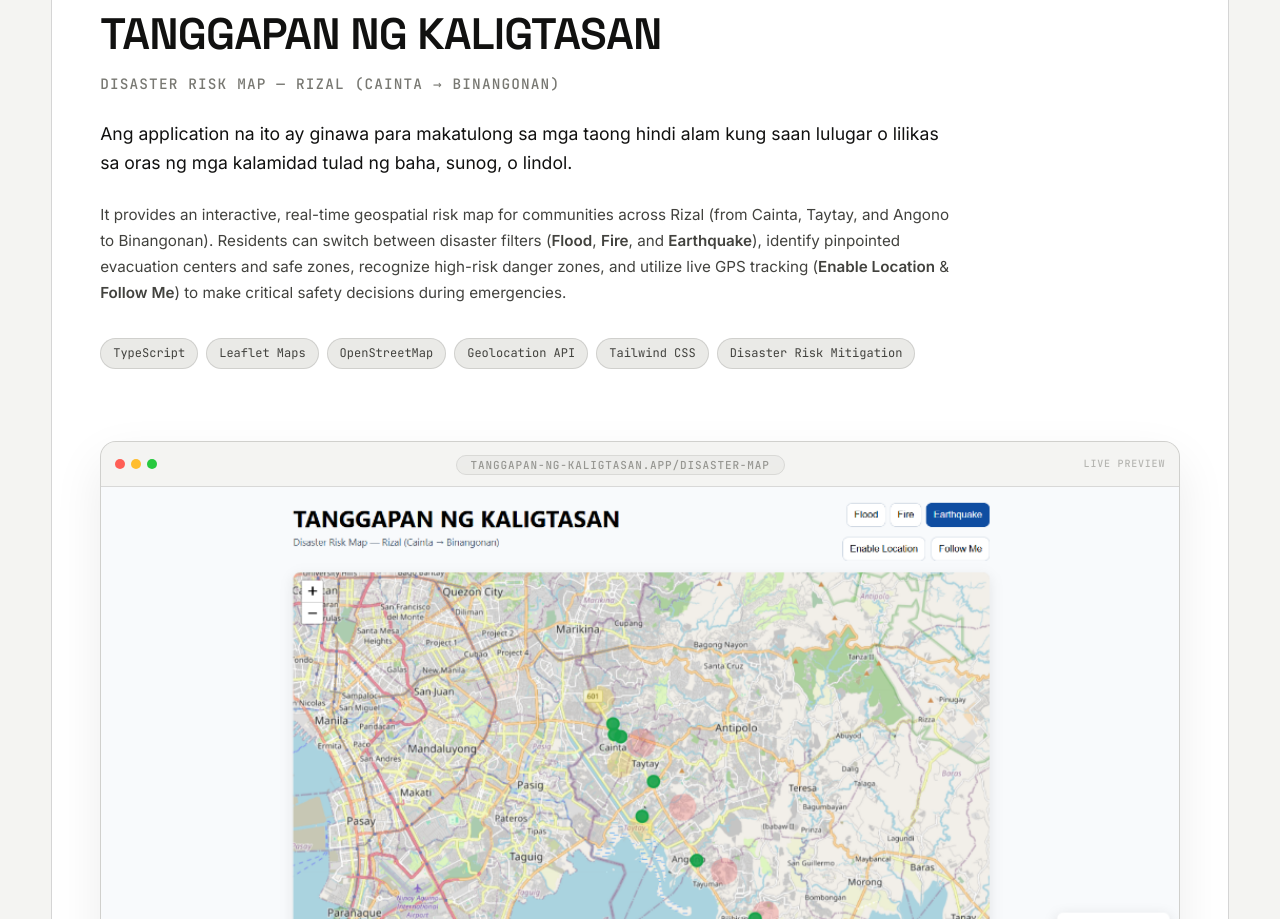
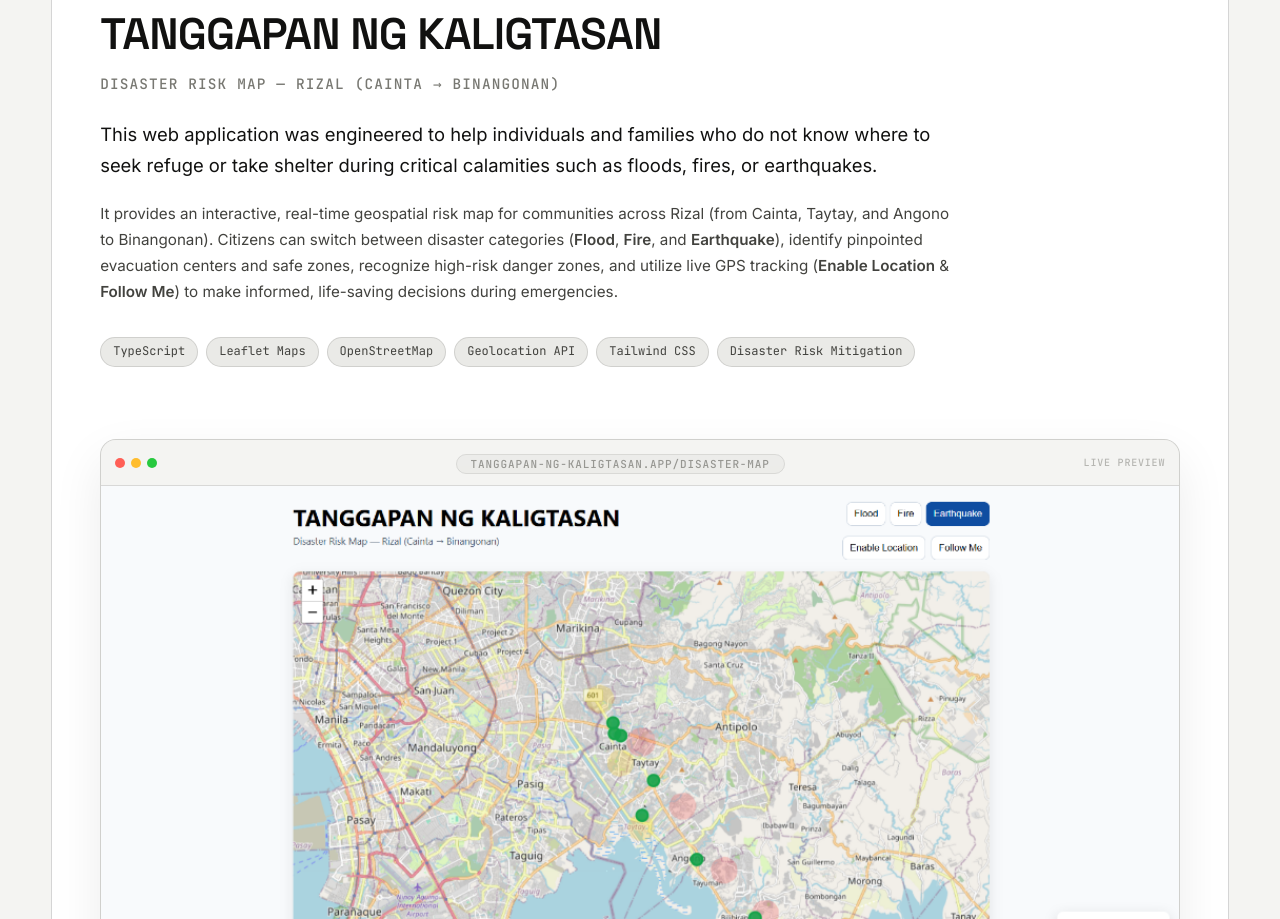
Before and after one commit to donor409/Ken-s-Portfolio, a website: page index.html in a window 1280 px wide. Shown: the part 3091-4010 px from the top of the page. Drawn offline with Linux system fonts and the light colour scheme.

Commit message:
feat: translate Tanggapan ng Kaligtasan app description to English

```diff
--- a/index.html
+++ b/index.html
@@ -353,13 +353,13 @@
               Disaster Risk Map — Rizal (Cainta → Binangonan)
             </p>
 
-            <!-- Description & Purpose -->
-            <div style="display:grid; grid-template-columns: 1fr; gap:1.5rem; margin-bottom:2rem; max-width:85ch;">
-              <p class="lead" style="font-size:1.1rem; line-height:1.7; color:var(--ink);">
-                Ang application na ito ay ginawa para makatulong sa mga taong hindi alam kung saan lulugar o lilikas sa oras ng mga kalamidad tulad ng baha, sunog, o lindol.
+            <!-- Description & Purpose in English -->
+            <div style="display:grid; grid-template-columns: 1fr; gap:1.25rem; margin-bottom:2rem; max-width:85ch;">
+              <p class="lead" style="font-size:1.15rem; line-height:1.7; color:var(--ink);">
+                This web application was engineered to help individuals and families who do not know where to seek refuge or take shelter during critical calamities such as floods, fires, or earthquakes.
               </p>
               <p style="font-size:0.95rem; line-height:1.7; color:var(--ink-2);">
-                It provides an interactive, real-time geospatial risk map for communities across Rizal (from Cainta, Taytay, and Angono to Binangonan). Residents can switch between disaster filters (<strong>Flood</strong>, <strong>Fire</strong>, and <strong>Earthquake</strong>), identify pinpointed evacuation centers and safe zones, recognize high-risk danger zones, and utilize live GPS tracking (<strong>Enable Location</strong> &amp; <strong>Follow Me</strong>) to make critical safety decisions during emergencies.
+                It provides an interactive, real-time geospatial risk map for communities across Rizal (from Cainta, Taytay, and Angono to Binangonan). Citizens can switch between disaster categories (<strong>Flood</strong>, <strong>Fire</strong>, and <strong>Earthquake</strong>), identify pinpointed evacuation centers and safe zones, recognize high-risk danger zones, and utilize live GPS tracking (<strong>Enable Location</strong> &amp; <strong>Follow Me</strong>) to make informed, life-saving decisions during emergencies.
               </p>
             </div>
 
--- a/js/config.js
+++ b/js/config.js
@@ -93,7 +93,7 @@ const PortfolioConfig = {
       category: "Disaster Risk & Emergency Mapping Web App",
       year: "2024 — 2026",
       summary: "An interactive disaster risk map web app engineered to guide communities to safety during calamities such as floods, fires, and earthquakes.",
-      description: "Ang application na ito ay binuo upang tumulong at magbigay ng mabilisang gabay sa mga mamamayan sa oras ng sakuna. Ipinapakita nito kung saan ang mga ligtas na evacuation centers, safe zones, at mga mapanganib na danger zones sa lalawigan ng Rizal (mula Cainta hanggang Binangonan) gamit ang interactive map at live location tracking.",
+      description: "This web application was engineered to assist individuals and families who do not know where to seek refuge during critical emergencies. It provides real-time geospatial risk mapping across Rizal Province (from Cainta to Binangonan), identifying safe evacuation centers, open safety zones, and active danger areas with live GPS tracking.",
       tags: ["TypeScript", "Leaflet Maps", "Geolocation API", "Tailwind CSS", "Firebase"],
       stats: [
         { label: "Coverage", value: "Cainta → Binangonan" },
```
